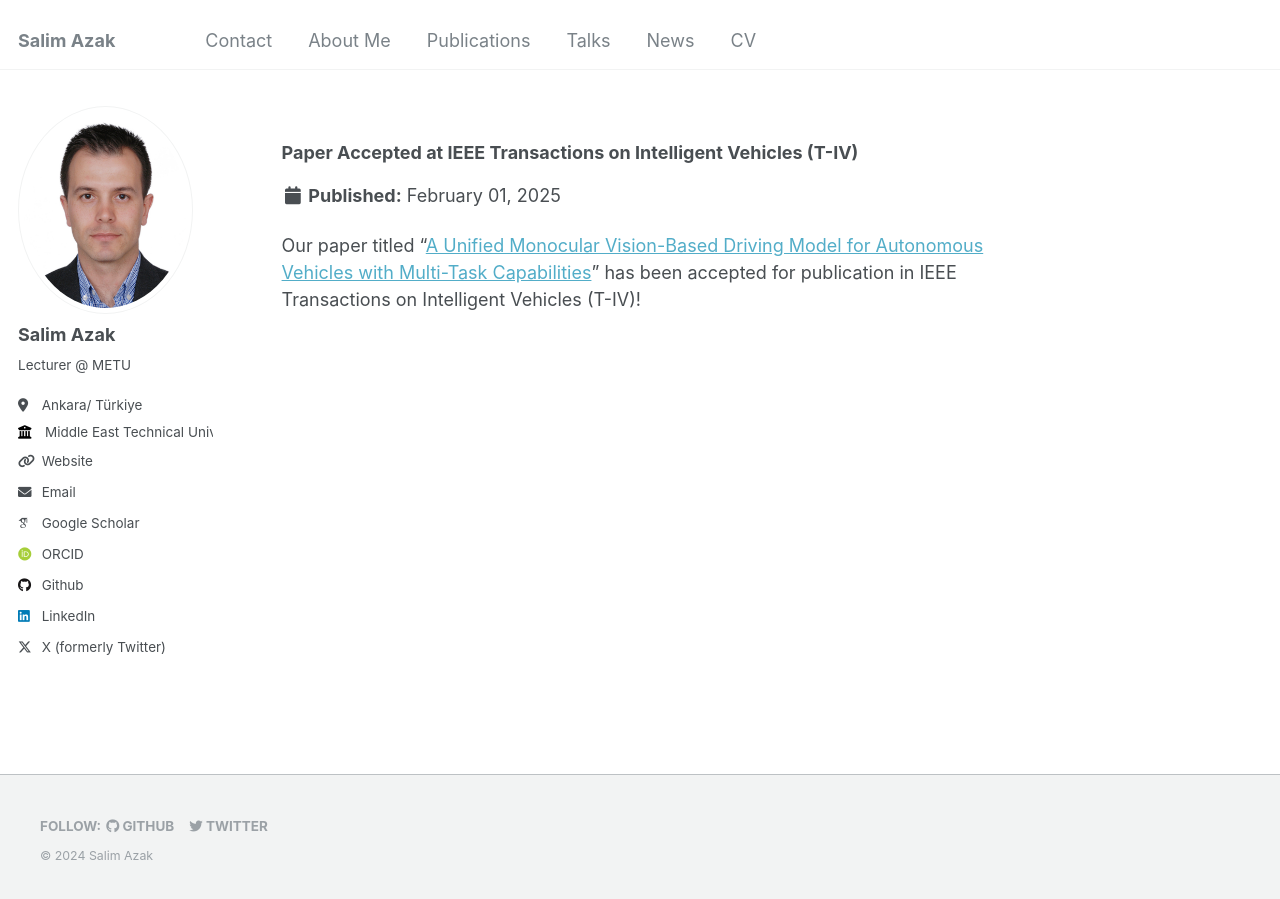
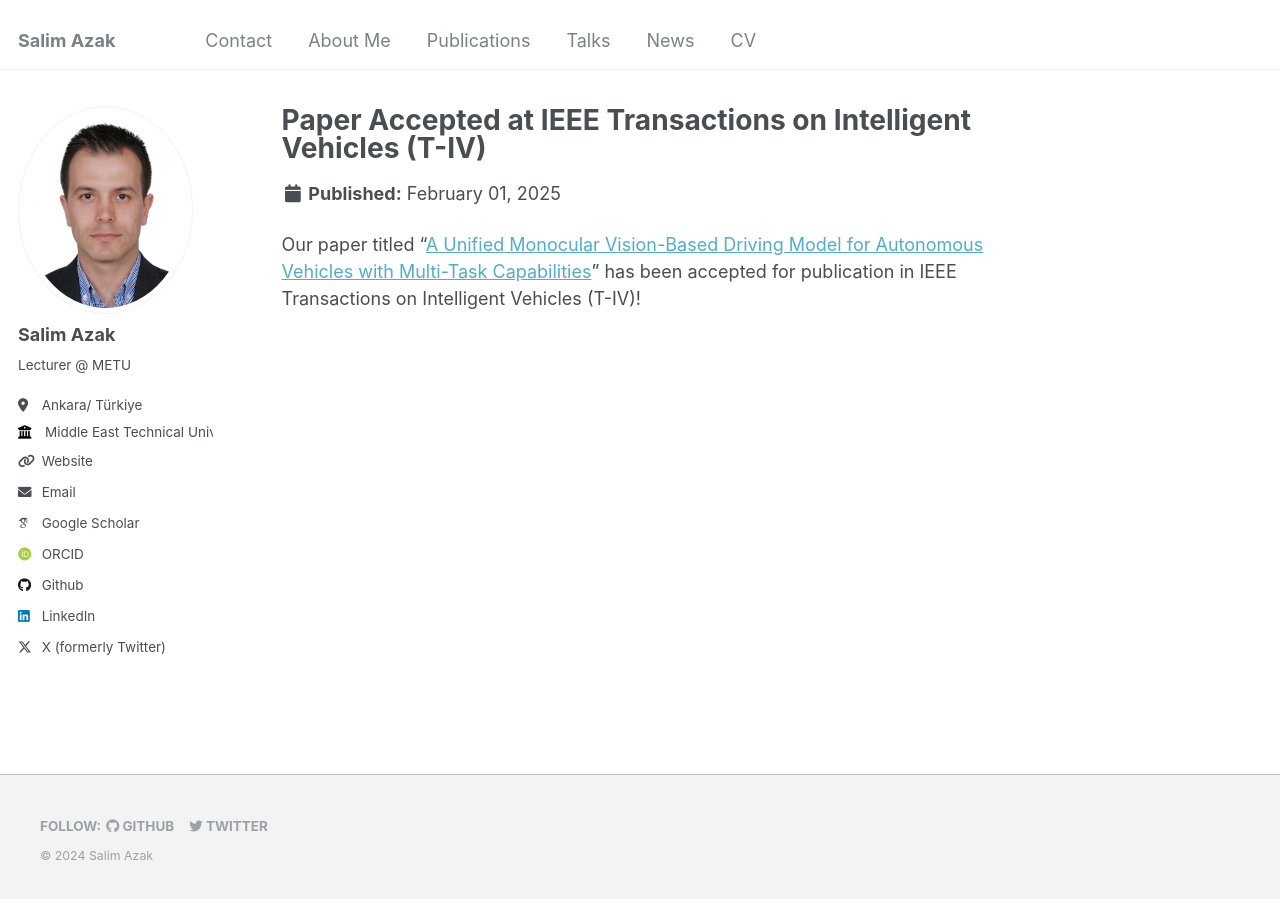
Before and after one commit to salimazak/salimazak.github.io, a Jekyll site: the page built from news/Accepted_T-IV.md, in a window 1280 px wide. Built offline with Jekyll 4.4.1, drawn with Linux system fonts in a browser that asks for light colours; some web fonts are replaced.

```diff
--- a/news/Accepted_T-IV.md
+++ b/news/Accepted_T-IV.md
@@ -1,5 +1,5 @@
 ---
-title: "### Paper Accepted at IEEE Transactions on Intelligent Vehicles (T-IV)"
+title: "Paper Accepted at IEEE Transactions on Intelligent Vehicles (T-IV)"
 date: 2025-02-01
 ---
 
```
